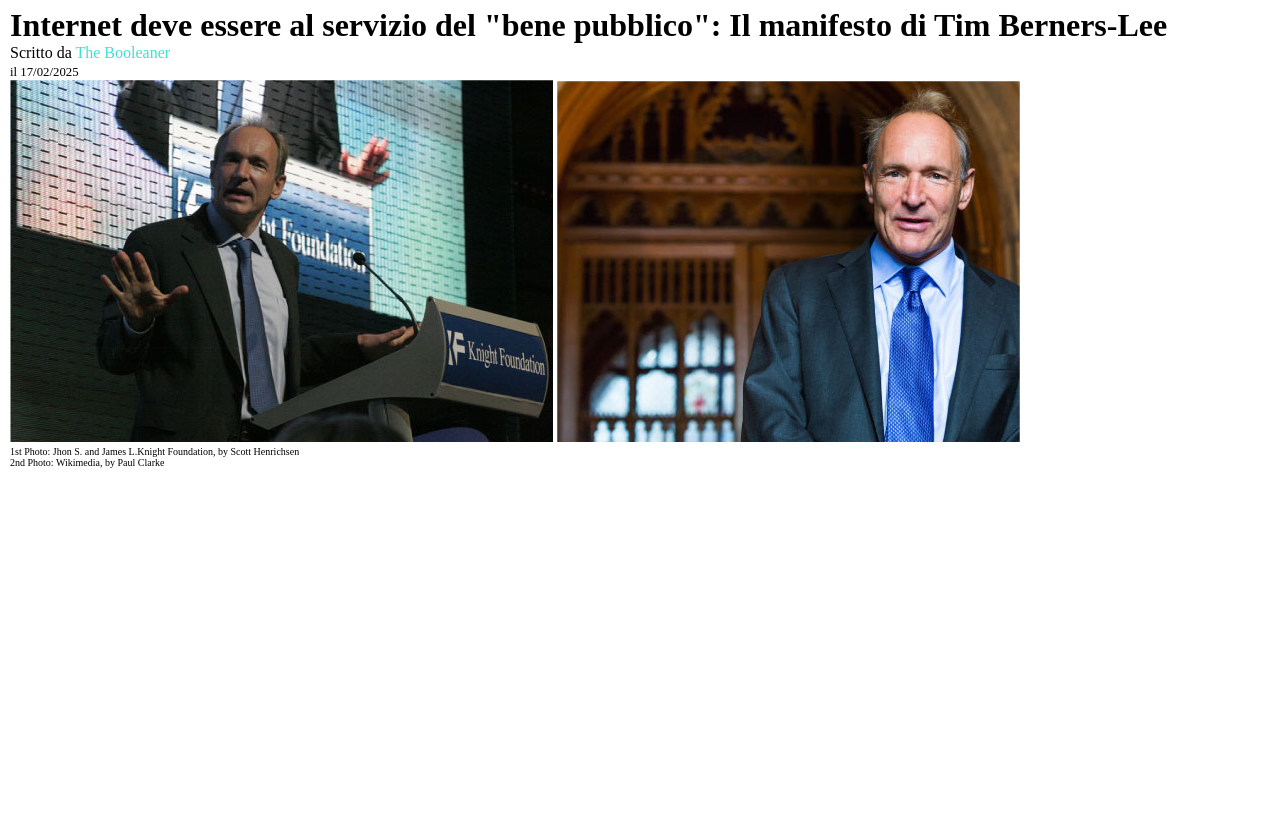
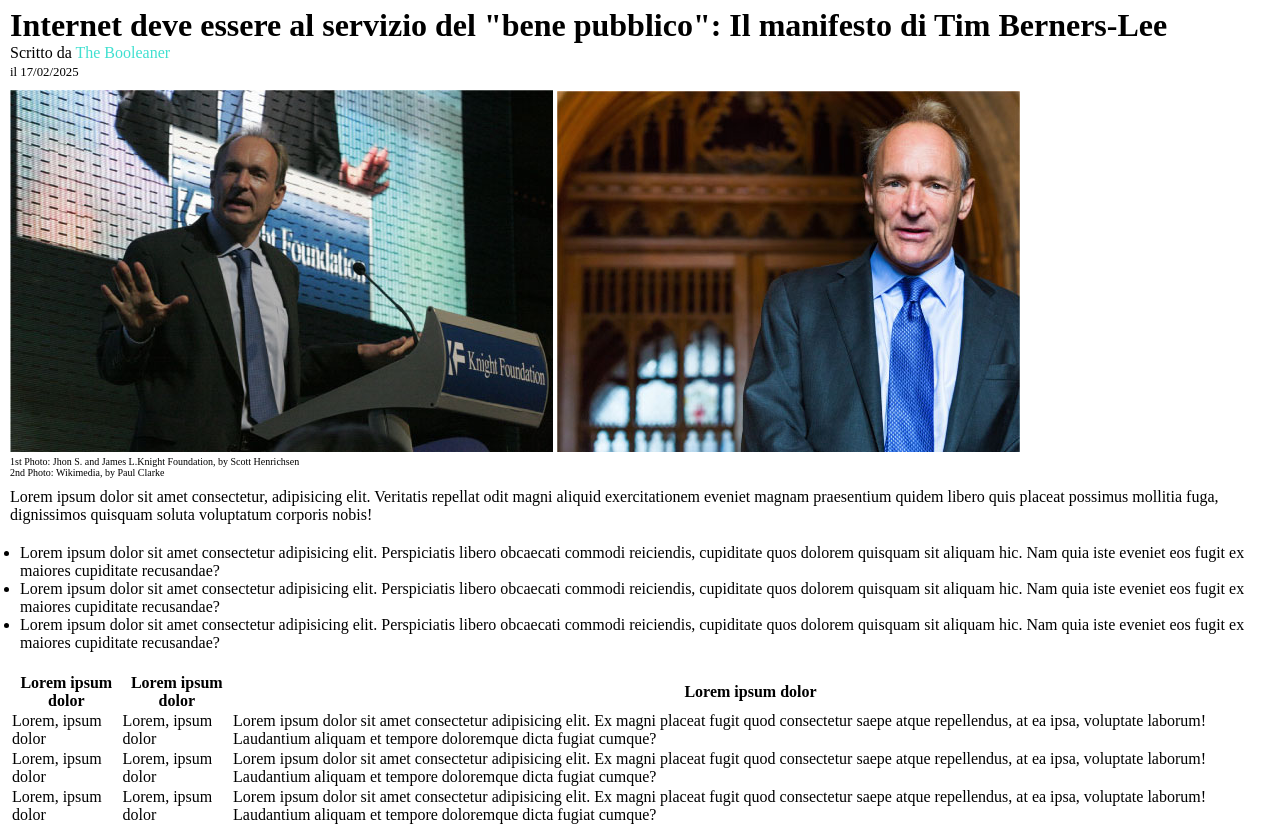
Before and after one commit to andreamaluta/html-css-booleaner, a plain HTML site: page index.html in a window 1280 px wide. Shown: the part 128-964 px from the top of the page. Before the commit the page ends 800 px from the top, so only its background shows below. Drawn offline with Linux system fonts and the light colour scheme.

Commit message:
[UPD] added list and table to index.html

```diff
--- a/css/style.css
+++ b/css/style.css
@@ -31,3 +31,11 @@ main{
 .description{
     font-size: 10px;
 }
+
+.spaziatura{
+    padding-top: 10px;
+}
+
+.lista{
+    margin: 10px;
+}
--- a/index.html
+++ b/index.html
@@ -21,7 +21,7 @@
             <br>
             <span id="main-date">il 17/02/2025</span>
         </div>
-        <div>
+        <div class="spaziatura">
             <img src="./img/tim-1.jpg" alt="">
             <img src="./img/tim-2.jpg" alt="">
         </div>
@@ -31,6 +31,77 @@
             <span>2nd Photo: Wikimedia, by Paul Clarke</span>
         </div>
 
+        <div class="spaziatura">
+            <p>Lorem ipsum dolor sit amet consectetur, adipisicing elit. Veritatis repellat odit magni aliquid exercitationem eveniet magnam praesentium quidem libero quis placeat possimus mollitia fuga, dignissimos quisquam soluta voluptatum corporis nobis!</p>
+        </div>
+
+        <div class="spaziatura">
+            <ul class="lista">
+                <li>
+                    <p>Lorem ipsum dolor sit amet consectetur adipisicing elit. Perspiciatis libero obcaecati commodi reiciendis, cupiditate quos dolorem quisquam sit aliquam hic. Nam quia iste eveniet eos fugit ex maiores cupiditate recusandae?</p>
+                </li>
+                <li>
+                    <p>Lorem ipsum dolor sit amet consectetur adipisicing elit. Perspiciatis libero obcaecati commodi reiciendis, cupiditate quos dolorem quisquam sit aliquam hic. Nam quia iste eveniet eos fugit ex maiores cupiditate recusandae?</p>
+                </li>
+                <li>
+                    <p>Lorem ipsum dolor sit amet consectetur adipisicing elit. Perspiciatis libero obcaecati commodi reiciendis, cupiditate quos dolorem quisquam sit aliquam hic. Nam quia iste eveniet eos fugit ex maiores cupiditate recusandae?</p>
+                </li>
+            </ul>
+        </div>
+
+        <div class="spaziatura">
+            <table>
+                <thead>
+                    <tr>
+                        <th>
+                            Lorem ipsum dolor
+                        </th>
+                        <th>
+                            Lorem ipsum dolor
+                        </th>
+                        <th>
+                            Lorem ipsum dolor
+                        </th>
+                    </tr>
+                </thead>
+                <tbody>
+                    <tr>
+                        <td>
+                            Lorem, ipsum dolor
+                        </td>
+                        <td>
+                            Lorem, ipsum dolor
+                        </td>
+                        <td>
+                            Lorem ipsum dolor sit amet consectetur adipisicing elit. Ex magni placeat fugit quod consectetur saepe atque repellendus, at ea ipsa, voluptate laborum! Laudantium aliquam et tempore doloremque dicta fugiat cumque?
+                        </td>
+                    </tr>
+                    <tr>
+                        <td>
+                            Lorem, ipsum dolor
+                        </td>
+                        <td>
+                            Lorem, ipsum dolor
+                        </td>
+                        <td>
+                            Lorem ipsum dolor sit amet consectetur adipisicing elit. Ex magni placeat fugit quod consectetur saepe atque repellendus, at ea ipsa, voluptate laborum! Laudantium aliquam et tempore doloremque dicta fugiat cumque?
+                        </td>
+                    </tr>
+                    <tr>
+                        <td>
+                            Lorem, ipsum dolor
+                        </td>
+                        <td>
+                            Lorem, ipsum dolor
+                        </td>
+                        <td>
+                            Lorem ipsum dolor sit amet consectetur adipisicing elit. Ex magni placeat fugit quod consectetur saepe atque repellendus, at ea ipsa, voluptate laborum! Laudantium aliquam et tempore doloremque dicta fugiat cumque?
+                        </td>
+                    </tr>
+                </tbody>
+            </table>
+        </div>
+
     </main>
 
 </body>
```
